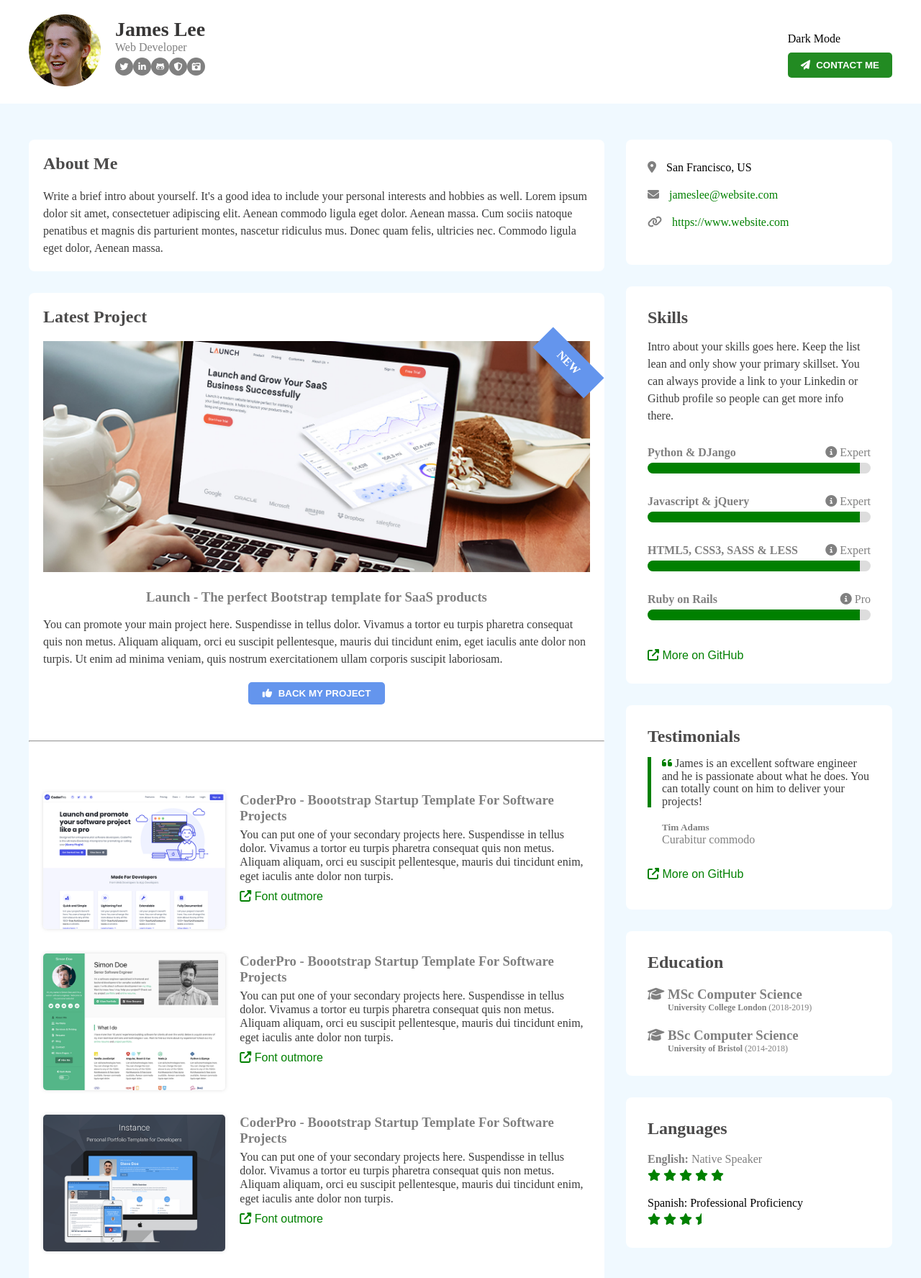
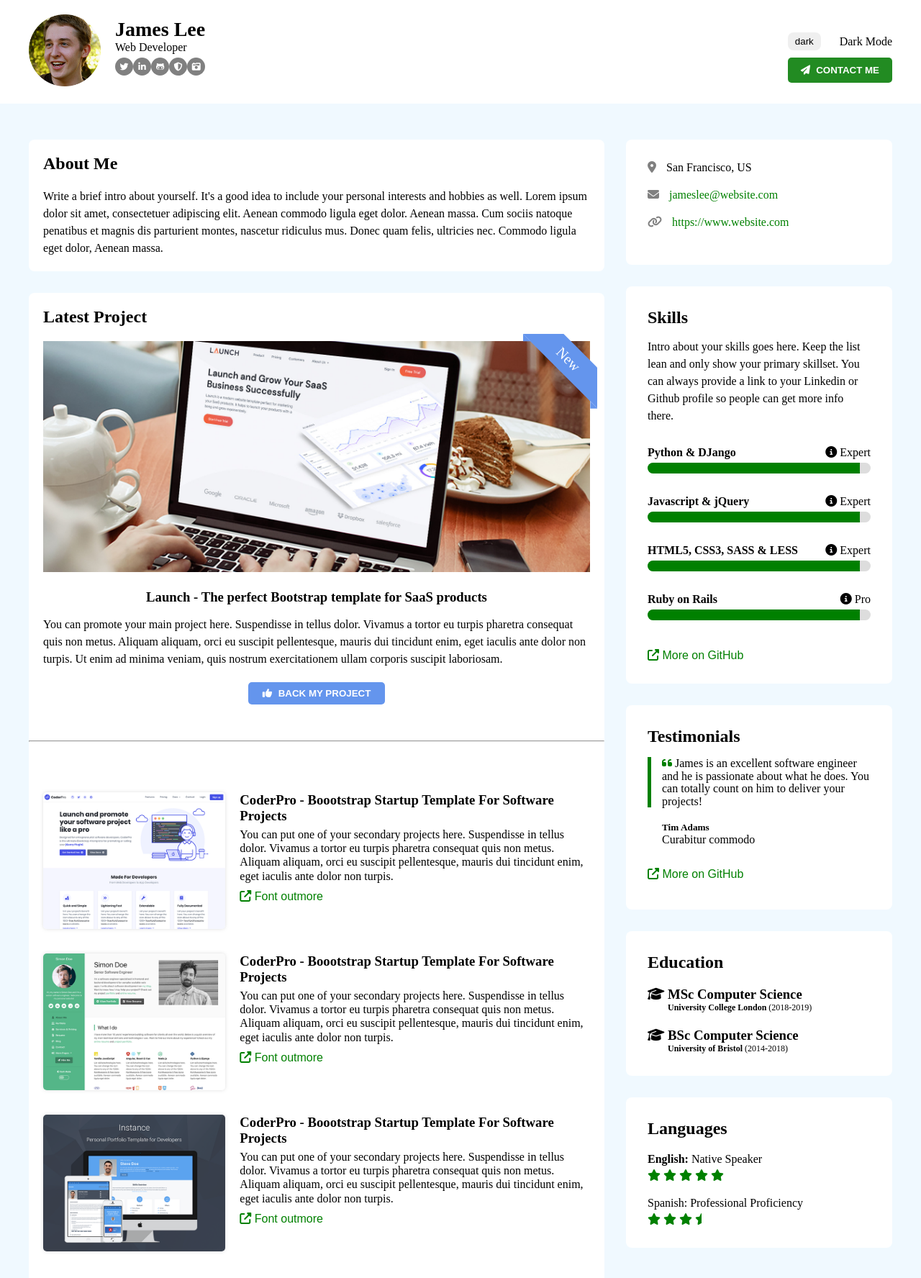
Before and after one commit to vann-vann/pratice-5, a plain HTML site: page index.html in a window 1280 px wide. Shown: the top 1776 px of the page at 72% size. Drawn offline with Linux system fonts and the light colour scheme.

Commit message:
homework-3

```diff
--- a/assets/css/style.css
+++ b/assets/css/style.css
@@ -3,22 +3,46 @@
     margin: 0;
     box-sizing: border-box;
 }
-body{
-    font-family: poppins;
-    background-color: oklch(97.7% 0.013 236.62);
+:root {
+  --grid-unit: 1rem;
+  --border-radius-base: 0.5rem;
 }
+
+[data-theme="light"] {
+  --color-bg: oklch(97.7% 0.013 236.62);
+  --color-fg: #000000;
+     --body-bg: white;
+
+}
+
+[data-theme="dark"] {
+  --color-bg: #000000;
+  --color-fg: #ffffff;
+   --body-bg: oklch(20.5% 0 0);
+   --text:#fff;
+}
+
+/* example use of CSS custom properties */
+body {
+  background-color: var(--color-bg);
+  color: var(--color-fg);
+  font-family: poppins;
+
+}
+
 .container{
     width: 1200px;
     margin: auto;
 }
 header{
     max-width: 100%;
-  background-color: white;
+    background-color: var(--body-bg);
 }
 .header{
     display: flex;
     justify-content: space-between;
     padding: 20px 0;
+
 
 }
 .profile{
@@ -32,11 +56,11 @@ header{
 
 }
 .profile .name h1{
-    color: rgb(55, 54, 54);
+    color: var(--text);
     font-size: 28px;
 }
 .profile .name p{
-    color: gray;
+    color: var(--text);
     font-size: 16px;
 }
 .profile .name .icons{
@@ -56,12 +80,30 @@ header{
     justify-content: center;
     align-items: center;
     margin: auto;
+    transition: 0.3s;
+}
+.profile .name .icon:hover{
+    background-color: #ddd;
+    color:green;
 }
 .contact{
     margin-top: 25px;
 }
 .contact p{
     margin-bottom: 10px;
+}
+.dark-mode{
+    display: flex;
+    justify-content: space-between;
+    align-items: center;
+
+}
+.dark-mode button{
+    padding: 5px 10px;
+    border: none;
+    border-radius: 8px;
+    margin-bottom: 10px;
+
 }
 .contact .btn button{
     font-weight: bold;
@@ -92,48 +134,88 @@ header{
   margin-bottom: 30px;
 }
 .about{
-    background-color: white;
+    background-color: var(--body-bg);
     padding: 20px;
     border-radius: 8px;
 }
 .about h2{
     margin-bottom: 20px;
-    color: rgb(75, 74, 74);
+    color: var(--text);
     font-size: 24px;
 }
 .about p{
     line-height: 1.5;
-    color: rgb(60, 60, 60);
+    color: var(--text);
 
 }
 .latest {
-    background-color: white;
+    background-color: var(--body-bg);
     margin-top:30px;
     border-radius: 8px;
 
 }
 .latest h2{
     padding: 20px;
-    color: rgb(75, 74, 74);
+    color: var(--text);
     font-size: 24px;
 }
 .latest .hero-image{
     position: relative;
 }
-.latest .hero-image::after{
-    content: "NEW";
-    width: 100px;
+.wrapper-product{
+    width: 600px;
+    height: 360px;
+    margin: 50px auto;
+    position:absolute;
+    padding: 10px;
+    overflow: hidden;
+    top: -60px;
+    left: 190px;
+}
+.product-new .title{
+    width: 160px;
     height: 40px;
-    display: flex;
+    background-color: cornflowerblue;
+    font-size: 20px;
     justify-content: center;
     align-items: center;
-    color: white;
-    font-weight: bold;
-    background-color:cornflowerblue;
+    display: flex;
+    color: #fff;
     position: absolute;
-    top: 10px;
-    right:0px;
+    top: 15px;
+    right: -40px;
     transform: rotate(45deg);
+
+}
+.product-new .title::before{
+    content: "";
+    width: 0;
+    height: 0;
+    border-style: solid;
+    border-width: 10px 0 0 10px;
+    border-color: transparent transparent transparent cornflowerblue;
+    position: absolute;
+    left : 13px;
+    top: 35px;
+    transform: rotate(-45deg);
+
+}
+.product-new .title::after{
+    content: "";
+    width: 0;
+    height: 0;
+    border-style: solid;
+    border-width: 0 0 10px 10px;
+    border-color: transparent transparent cornflowerblue;
+    position: absolute;
+    transform: rotate(45deg);
+    top: 35px;
+    left: 145px;
+
+}
+.latest-new{
+    padding: 20px ;
+    background-color: #000000;
 }
 .latest .hero-image img{
     width: 100%;
@@ -145,11 +227,12 @@ header{
 }
 .latest .latest-title h3{
     text-align: center;
-    color: grey;
+    color: var(--text);
 }
 .latest .latest-title p{
      line-height: 1.5;
     color: rgb(60, 60, 60);
+    color: var(--text);
     margin-top: 15px;
 }
 .latest .btn{
@@ -187,23 +270,27 @@ header{
     padding-left: 20px;
 }
 .latest .short-course .course-detail h3{
-      color: grey;
+      color: var(--text);
 }
 .latest .short-course .course-detail p{
     line-height: 1.2;
-    color: rgb(60, 60, 60);
+    color: var(--text);
     margin-top: 5px;
 }
 .latest .short-course .course-detail button{
     border: none;
     color: green;
     font-size: 16px;
-    background-color: white;
+    background-color: var(--body-bg);
     margin-top: 10px;
+    transition: .3s;
+}
+.latest .short-course .course-detail button:hover{
+    color:rgb(0, 171, 0);
 }
 .address{
     margin-left: 30px;
-    background-color: white;
+    background-color: var(--body-bg);
     padding: 30px;
     border-radius: 8px;
 }
@@ -217,21 +304,25 @@ header{
 .address p a{
     text-decoration: none;
     color: green;
+    transition: .3s;
+}
+.address p a:hover{
+    text-decoration: underline;
 }
 .skills{
-    background-color: white;
+    background-color: var(--body-bg);
     padding: 30px;
     border-radius: 8px;
      margin-left: 30px;
      margin-top: 30px;
 }
 .skills h2{
-    color: rgb(75, 74, 74);
+    color: var(--text);
     font-size: 24px;
 }
 .skills p{
     line-height: 1.5;
-    color: rgb(60, 60, 60);
+    color: var(--text);
     text-align:left;
     margin-top: 15px;
     margin-bottom: 30px;
@@ -244,7 +335,7 @@ header{
     display: flex;
     justify-content: space-between;
     margin-bottom: 5px;
-    color: gray;
+    color: var(--text);
 }
 .skills .progressive .course .progress-course .icon span{
     font-weight: lighter;
@@ -265,18 +356,22 @@ header{
     border: none;
     color: green;
     font-size: 16px;
-    background-color: white;
+    background-color: var(--body-bg);
     margin-top: 10px;
+    transition: .3s;
+}
+.skills button:hover{
+    color:rgb(0, 171, 0);
 }
 .testimonials {
     margin-left: 30px;
     margin-top: 30px;
-    background-color: white;
+    background-color: var(--body-bg);
     padding: 30px;
     border-radius: 8px;
 }
 .testimonials h2{
-    color: rgb(75, 74, 74);
+    color: var(--text);
     font-size: 24px;
 }
 .testimonials .test-description{
@@ -284,7 +379,7 @@ header{
 }
 .testimonials .test-description P{
     line-height: 1.1;
-    color: rgb(60, 60, 60);
+    color: var(--text);
     text-align:left;
     margin-top: 15px;
     margin-bottom: 20px;
@@ -294,7 +389,7 @@ header{
     color: green;
 }
 .testimonials .test-name{
-      color: gray;
+      color: var(--text);
       margin-left: 20px;
       margin-bottom: 20px;
 }
@@ -302,19 +397,23 @@ header{
     border: none;
     color: green;
     font-size: 16px;
-    background-color: white;
+    background-color: var(--body-bg);
     margin: 10px 0;
+    transition: .3s;
+}
+.testimonials button:hover{
+    color:rgb(0, 171, 0);
 }
 .education{
     margin-left: 30px;
     margin-top: 30px;
-    background-color: white;
+    background-color: var(--body-bg);
     padding: 30px;
     border-radius: 8px;
     margin-bottom: 30px;
 }
 .education h2{
-    color: rgb(75, 74, 74);
+    color: var(--text);
     font-size: 24px;
     margin-bottom: 20px;
 }
@@ -322,12 +421,12 @@ header{
     margin-bottom: 20px
 }
 .education .edu-ms h3{
-    color: gray;
+    color: var(--text);
 
 }
 .education .edu-ms p{
     font-size: 12px;
-    color: gray;
+   color: var(--text);
     font-weight:600;
     padding-left: 28px;
 }
@@ -335,12 +434,12 @@ header{
     font-weight: lighter;
 }
 .education .edu-bs h3{
-    color: gray;
+    color: var(--text);
 
 }
 .education .edu-bs p{
     font-size: 12px;
-    color: gray;
+    color: var(--text);
     font-weight:600;
     padding-left: 28px;
 }
@@ -349,13 +448,13 @@ header{
 }
 .languages{
     margin-left: 30px;
-    background-color: white;
+    background-color: var(--body-bg);
     padding: 30px;
     border-radius: 8px;
 
 }
 .languages h2{
-    color: rgb(75, 74, 74);
+    color: var(--text);
     font-size: 24px;
     margin-bottom: 20px;
 }
@@ -363,7 +462,7 @@ header{
     margin-bottom: 20px;
 }
 .languages .lang-english p{
-    color: gray;
+    color: var(--text);
     font-weight:600;
 }
 .languages .lang-english p span{
@@ -374,8 +473,9 @@ header{
     margin-top: 5px;
 }
 footer{
+    margin-top: 50px;
     padding: 20px;
-    background-color: rgb(53, 53, 53);
+    background-color: oklch(20.5% 0 0)
 }
 footer p{
     color: rgb(162, 160, 160);
--- a/index.html
+++ b/index.html
@@ -44,6 +44,9 @@
                 </div>
                 <div class="contact">
                     <div class="dark-mode">
+                        <button type="button" class="btn" data-theme-toggle aria-label="Change to light theme">
+                            Change to light theme (or icon here)
+                        </button>
                         <p>Dark Mode</p>
                     </div>
                     <div class="btn">
@@ -71,6 +74,11 @@
                         <h2>Latest Project</h2>
                         <div class="hero-image">
                             <img src="/assets/image/project-featured.jpg" alt="">
+                            <div class="wrapper-product">
+                                <div class="product-new">
+                                    <div class="title">New</div>
+                                </div>
+                            </div>
                         </div>
                         <div class="latest-title">
                             <h3> Launch - The perfect Bootstrap template for SaaS products</h3>
@@ -329,6 +337,42 @@
     <footer>
         <p> Designed with <i class="fa-solid fa-heart"></i> by <span>Xiaoying Riley</span> for developer</p>
     </footer>
+    <script>
+        function calculateSettingAsThemeString({ localStorageTheme, systemSettingDark }) {
+            if (localStorageTheme !== null) {
+                return localStorageTheme;
+            }
+
+            if (systemSettingDark.matches) {
+                return "dark";
+            }
+
+            return "light";
+        }
+        function updateButton({ buttonEl, isDark }) {
+            const newCta = isDark ? "light" : "dark";
+            buttonEl.setAttribute("aria-label", newCta);
+            buttonEl.innerText = newCta;
+        }
+        function updateThemeOnHtmlEl({ theme }) {
+            document.querySelector("html").setAttribute("data-theme", theme);
+        }
+        const button = document.querySelector("[data-theme-toggle]");
+        const localStorageTheme = localStorage.getItem("theme");
+        const systemSettingDark = window.matchMedia("(prefers-color-scheme: dark)");
+        let currentThemeSetting = calculateSettingAsThemeString({ localStorageTheme, systemSettingDark });
+        updateButton({ buttonEl: button, isDark: currentThemeSetting === "dark" });
+        updateThemeOnHtmlEl({ theme: currentThemeSetting });
+        button.addEventListener("click", (event) => {
+            const newTheme = currentThemeSetting === "dark" ? "light" : "dark";
+
+            localStorage.setItem("theme", newTheme);
+            updateButton({ buttonEl: button, isDark: newTheme === "dark" });
+            updateThemeOnHtmlEl({ theme: newTheme });
+
+            currentThemeSetting = newTheme;
+        });
+    </script>
 </body>
 
 </html>
```
